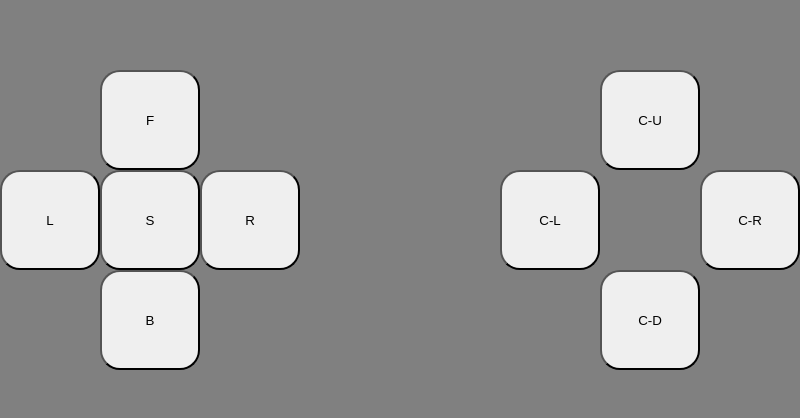
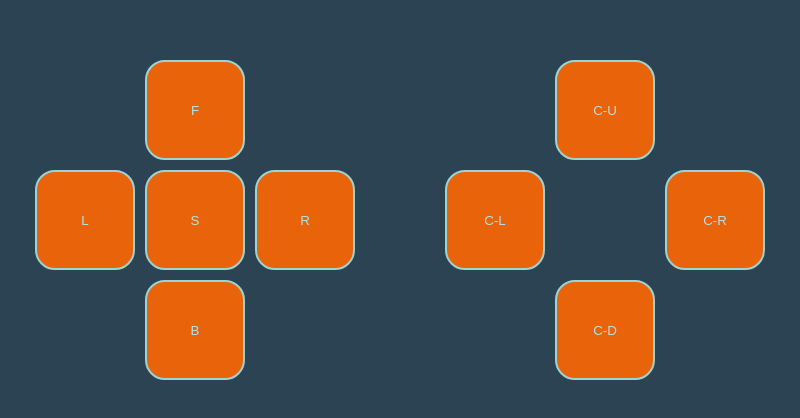
Before and after one commit to Nielsnlamf/CracksmithCar, an Electron app: page index.html in a window 800 px wide. Shown: the part 180-598 px from the top of the page. Drawn offline with Linux system fonts and the light colour scheme.

Commit message:
Started some simple styling and removed the menubar and app border.

```diff
--- a/main.js
+++ b/main.js
@@ -3,7 +3,9 @@ const scale = 1
 function createWindow () {
 	const win = new BrowserWindow({
             width: 800 * scale,
-            height: 480 * scale
+            height: 480 * scale,
+            autoHideMenuBar: true,
+            frame: false
         })
         //win.webContents.openDevTools()
         win.loadFile('index.html')
--- a/style.css
+++ b/style.css
@@ -1,25 +1,30 @@
 body {
-    background-color: grey;
+    background-color: #2b4353;
     display: flex;
-    padding: 0px;
+    padding: 10px;
     margin: 0px;
+    justify-content: center;
 }
 
 .movement, .camera-movement {
+    border: 2px solid #9cd3d3;
     border-radius: 20%;
     width: 100px;
     height: 100px;
-    margin: 0px;
-    padding: 0px;
+    margin: 5px;
+    background-color: #e8630a;
+    color: #b6e1e0;
 }
 .camera-movement {
 }
 .grid-container#both {
-    display: grid;
+    display:inline-grid;
     position: absolute;
     top: 50%;
+    margin-left: 30px;
+    margin-right: 30px;
     transform: translateY(-50%);
-    grid-template-columns: 9fr 12fr 9fr;
+    grid-template-columns: repeat(3, 1fr);
 }
 
 #moving {
```
